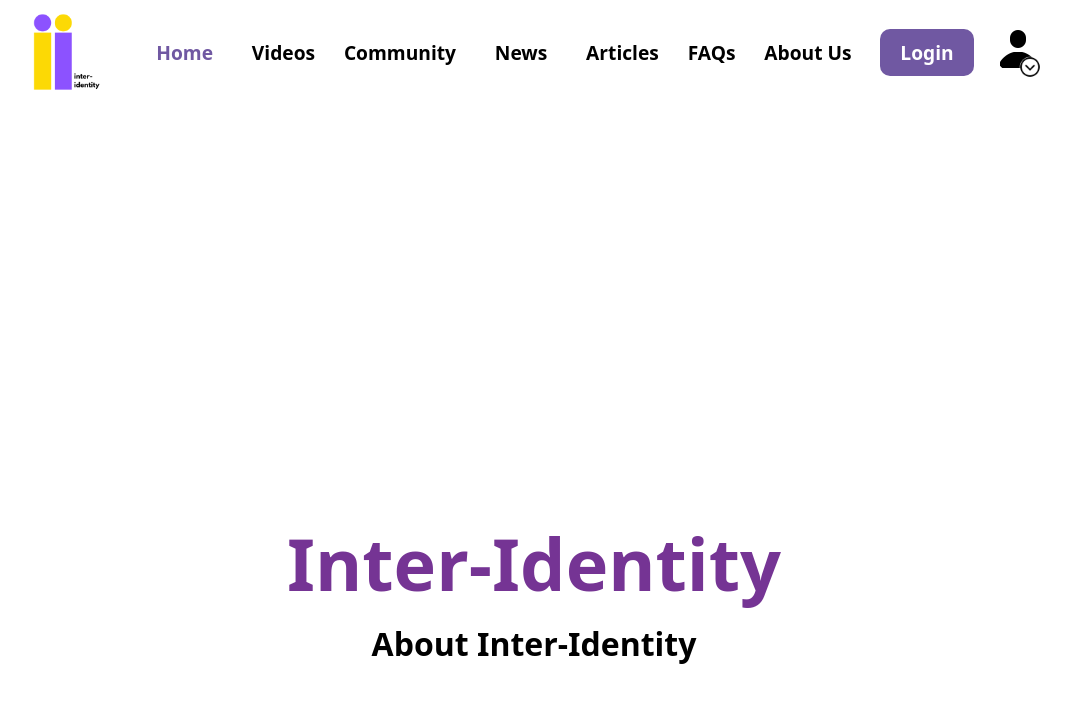
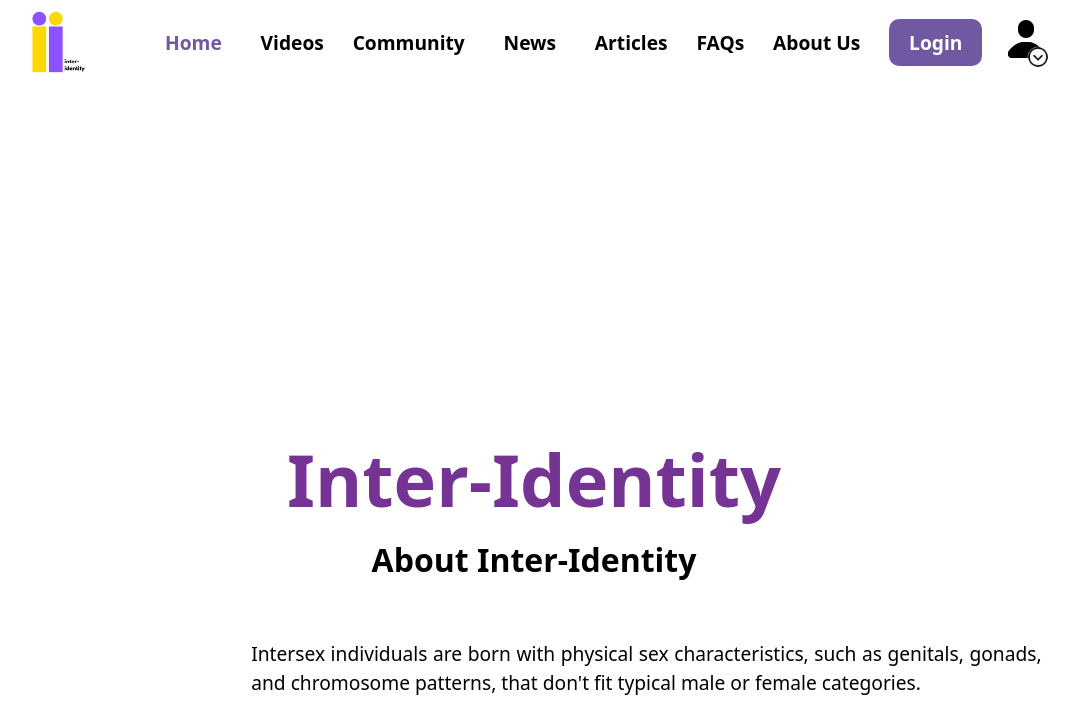
Before and after one commit to Rei6969/interIdentity-user, a plain HTML site: page index.html in a window 1280 px wide. Shown: the top 702 px of the page, without its empty margins (106-1185 px from the left). Drawn offline with Linux system fonts and the light colour scheme; no server answers.

Commit message:
Update header-style.css

```diff
--- a/css/header-style.css
+++ b/css/header-style.css
@@ -10,16 +10,24 @@
 }
 
 header {
+  position: fixed;
+  top: 0;
+  width: calc(100% - 20vw);
+  background-color: #fff;
+
   display: flex;
   align-items: center;
   justify-content: space-between;
   height: 4rem;
-  padding: 0 10px;
-  margin-bottom: 20px;
+  padding: 10px 10px;
+  z-index: 1000;
 }
 
 header .logo-img {
-  width: 5em;
+  height: 4em;
+  width: 4em;
+  object-fit: cover;
+  object-position: center;
 }
 
 header .header-nav img {
```
